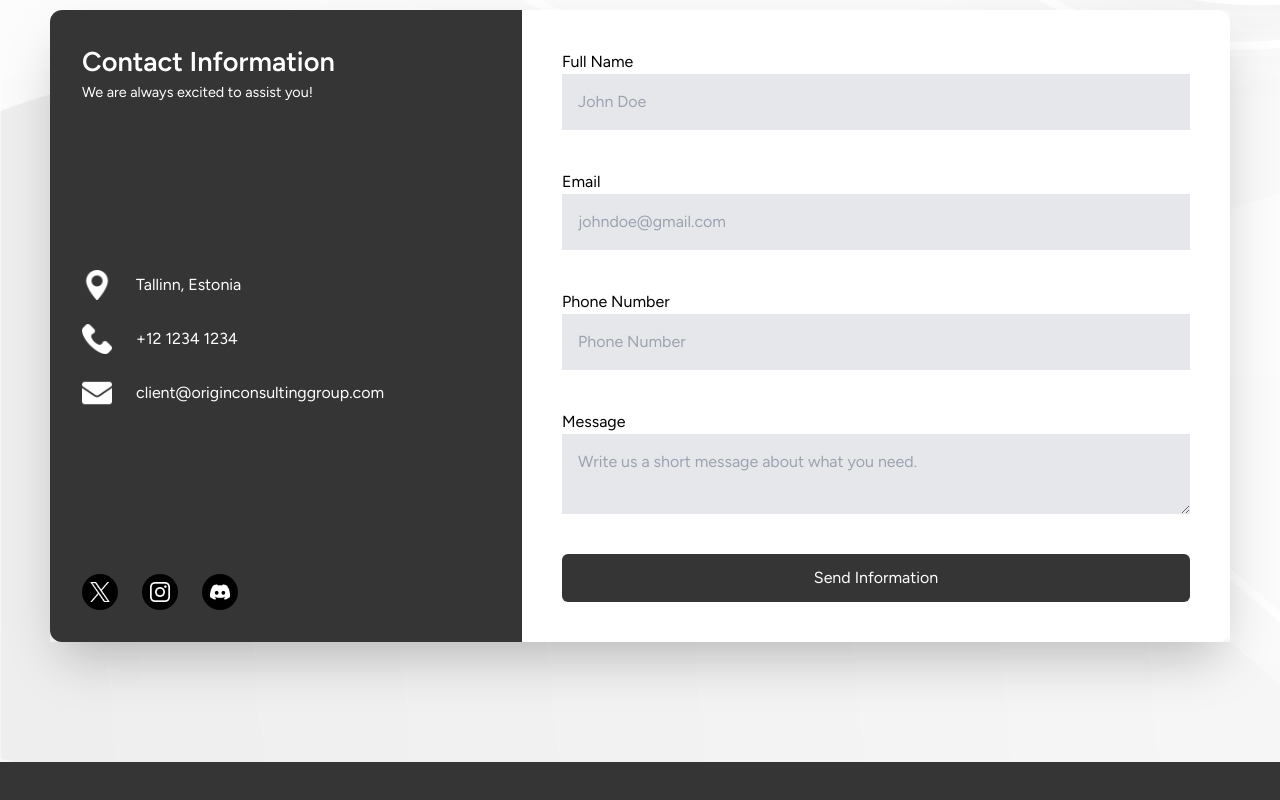
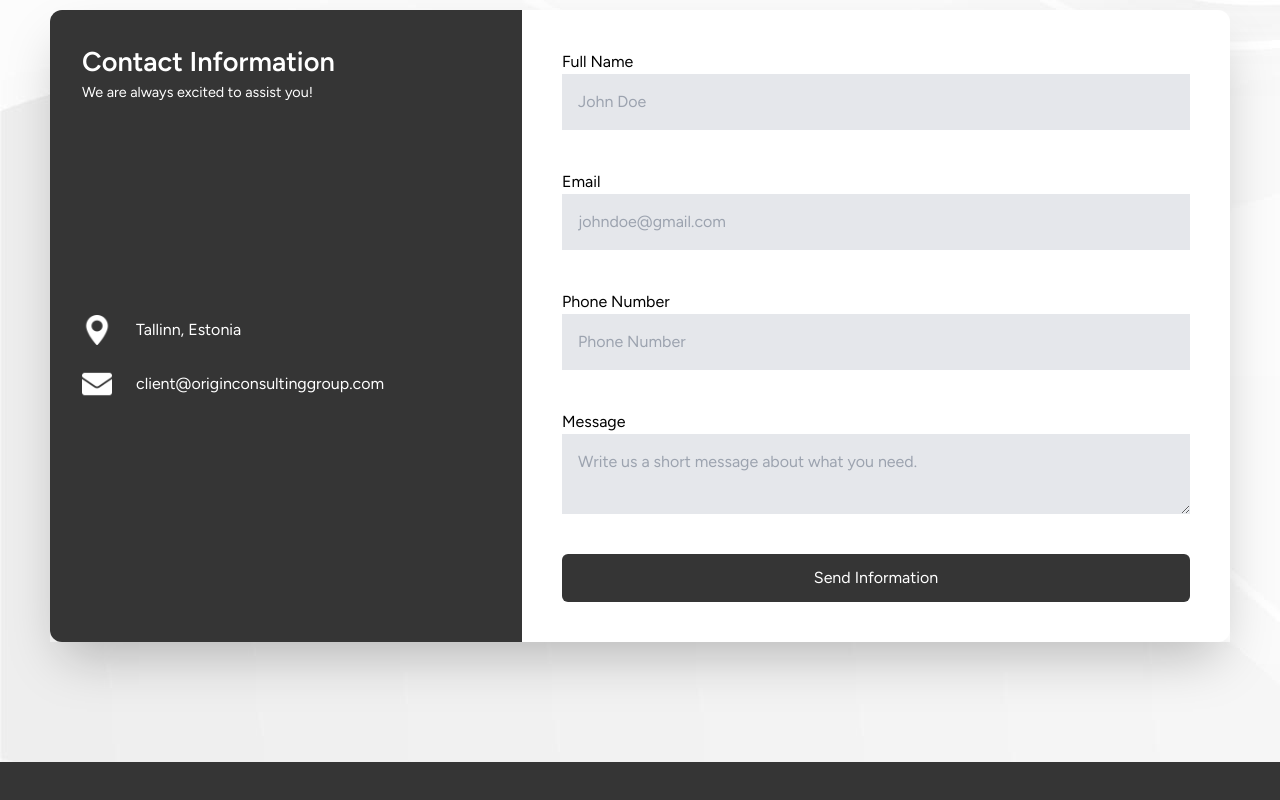
Before and after one commit to dldnlee/valtix-consulting, a Next.js app: page /contact in a window 1280 px wide. Shown: the part 490-1290 px from the top of the page. Built offline with nearby package versions, Linux system fonts and the light colour scheme.

Commit message:
[Fix] - removed woman - removed contact icons

```diff
--- a/app/global-components/ContactForm.tsx
+++ b/app/global-components/ContactForm.tsx
@@ -14,11 +14,6 @@ const contactInfo = [
     type: 'Headquarters',
     info: 'Tallinn, Estonia',
     img: location
-  },
-  {
-    type: 'Phone Number',
-    info: '+12 1234 1234',
-    img: phone
   },
   {
     type: 'Email Address',
@@ -41,9 +36,9 @@ const socialInfo = [
 
 function SocialButtons({ img }: { img: StaticImageData }) {
   return (
-    <button className=' bg-black w-fit rounded-full hover:bg-white p-2 group'>
-      <Image src={img} alt="" className='size-[20px] invert group-hover:invert-0' />
-    </button>
+    <div className=' bg-black w-fit rounded-full hover:bg-white p-2 group size-[20px] hidden'>
+      {/* <Image src={img} alt="" className='size-[20px] invert group-hover:invert-0' /> */}
+    </div>
   )
 }
 
--- a/app/services/service-sections/SectionOne.tsx
+++ b/app/services/service-sections/SectionOne.tsx
@@ -5,7 +5,7 @@ import {motion} from 'framer-motion'
 
 export default function SectionOne() {
   return (
-    <div className="bg-white lg:p-default-padding md:p-medium-padding overflow-hidden flex items-top justify-center lg:pb-0 md:pb-0 lg:pt-[240px] gap-[240px] border-b bg-white-abstract-pattern-1 bg-cover bg-bottom bg-no-repeat">
+    <div className="bg-white lg:p-default-padding md:p-medium-padding overflow-hidden flex items-top justify-start lg:py-[220px] md:py-[220px] border-b bg-white-abstract-pattern-1 bg-cover bg-bottom bg-no-repeat">
       <div className="flex flex-col gap-6 ">
         <div>
           <h2 className="lg:text-md md:text-sm text-gray-2">ORIGIN CONSULTING GROUP</h2>
@@ -13,7 +13,7 @@ export default function SectionOne() {
         </div>
         <p className='lg:text-md md:text-sm w-[530px]'>At Origin Consulting Group, we believe that every great  accomplishment starts with a well-drafted blueprint. Our mission is to  guide you through the complexities of today&apos;s business landscape, providing customized strategies that are as unique as your vision.</p>
       </div>
-      <motion.div
+      {/* <motion.div
       initial={{opacity:0, y:50}}
       whileInView={{opacity:1, y:0}}
       viewport={{once: true}}
@@ -22,7 +22,7 @@ export default function SectionOne() {
       }}
       >
         <Image src={model} alt="Model Crossing Arms Smiling" className='lg:w-[300px] md:w-[200px]' />
-      </motion.div>
+      </motion.div> */}
     </div>
   )
 }
```
